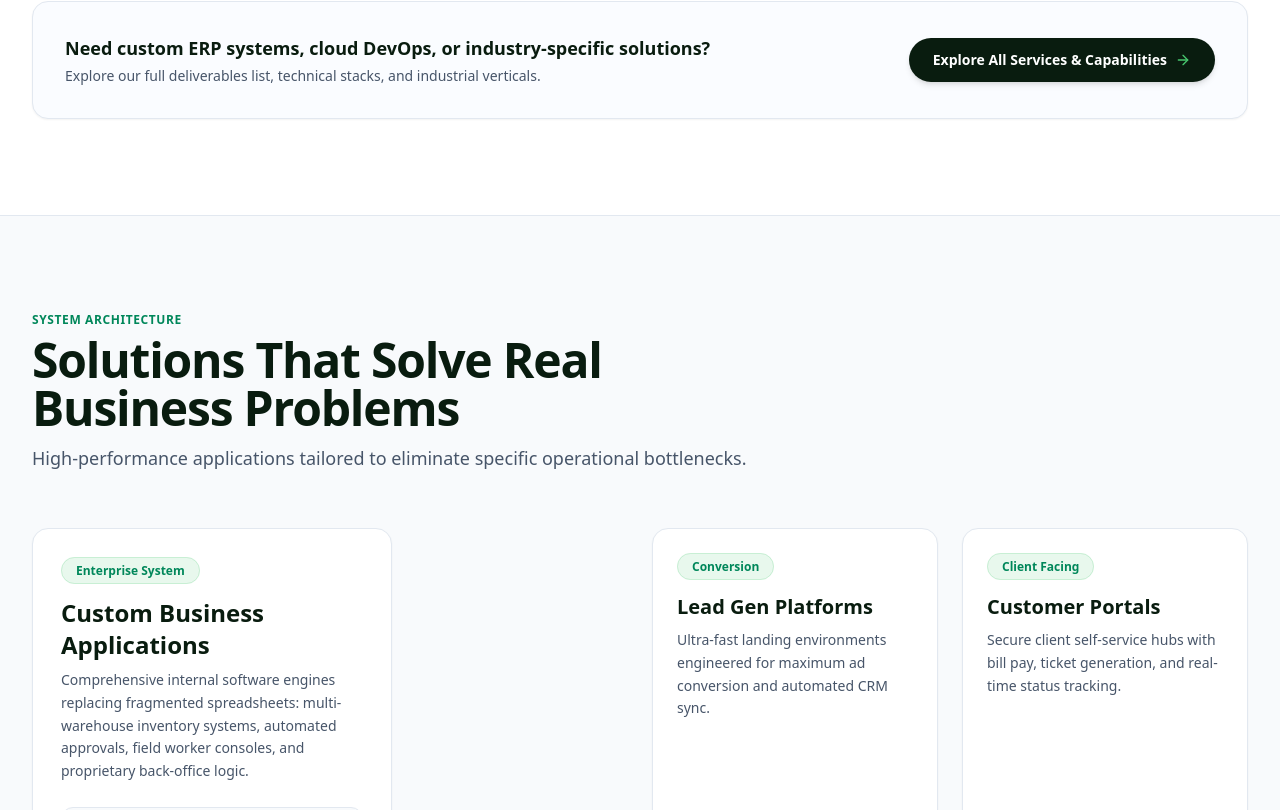
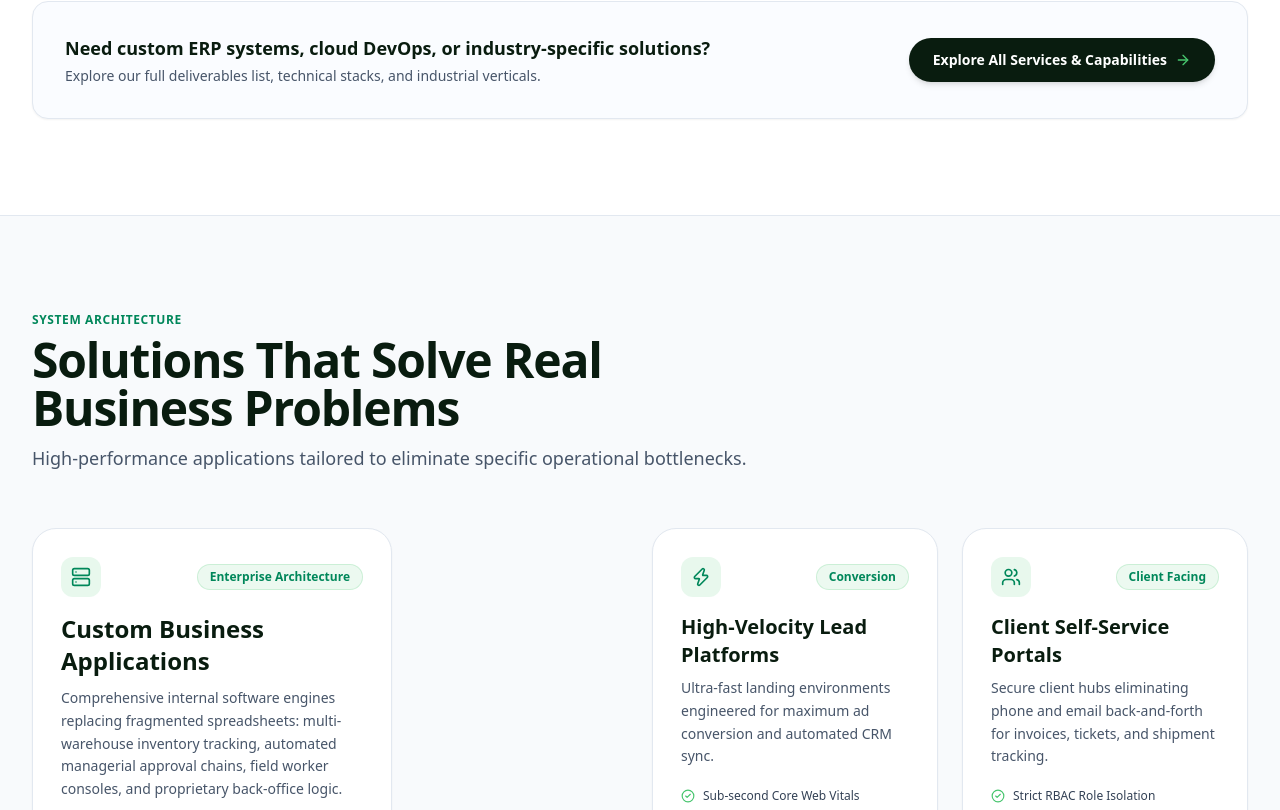
Before and after one commit to ParthRaval20/Gayatri_Technology, a Next.js app: page / in a window 1280 px wide. Shown: the part 1990-2800 px from the top of the page. Built offline with nearby package versions, Linux system fonts and the light colour scheme; no server answers.

Commit message:
feat(ui): redesign Solutions Bento with icons, feature checklists, and balanced card densities

```diff
--- a/src/components/SolutionsBento.tsx
+++ b/src/components/SolutionsBento.tsx
@@ -1,7 +1,19 @@
 "use client";
 
 import React from "react";
-import { Check } from "lucide-react";
+import {
+  Server,
+  Zap,
+  Users,
+  Gauge,
+  CalendarCheck,
+  ShoppingBag,
+  CheckCircle2,
+  Shield,
+  Clock,
+  Sparkles,
+  ArrowRight,
+} from "lucide-react";
 
 export default function SolutionsBento() {
   return (
@@ -21,128 +33,263 @@ export default function SolutionsBento() {
 
         {/* Mobile Swipe Hint */}
         <div className="flex md:hidden items-center justify-between text-xs text-[#00875A] font-semibold mb-3 px-1">
-          <span>← Swipe horizontally to browse systems →</span>
-          <span className="font-mono text-slate-400 text-[11px]">6 Modules</span>
+          <span>Swipe horizontally to browse systems</span>
+          <span>→</span>
         </div>
 
         <div className="flex md:grid overflow-x-auto md:overflow-visible snap-x snap-mandatory gap-4 sm:gap-6 md:grid-cols-2 lg:grid-cols-4 -mx-4 px-4 md:mx-0 md:px-0 no-scrollbar pb-3 md:pb-0 items-stretch">
-          {/* Bento Card A (Large Span 2 cols) */}
-          <div className="w-[88vw] max-w-[360px] sm:w-[360px] md:w-auto md:min-w-0 snap-center md:col-span-2 lg:col-span-2 bg-white p-5 sm:p-7 rounded-2xl border border-[#E2E8F0] shadow-xs hover:shadow-md hover:border-[#47C56E]/60 transition-all flex flex-col justify-between shrink-0 md:shrink h-auto">
+          {/* Bento Card A (Span 2 cols) */}
+          <div className="w-[88vw] max-w-[360px] sm:w-[360px] md:w-auto md:min-w-0 snap-center md:col-span-2 lg:col-span-2 bg-white p-6 sm:p-7 rounded-2xl sm:rounded-3xl border border-[#E2E8F0] shadow-xs hover:shadow-lg hover:border-[#47C56E]/60 transition-all duration-200 flex flex-col justify-between shrink-0 md:shrink h-auto group">
             <div>
-              <span className="px-3 sm:px-3.5 py-1 rounded-full bg-[#47C56E]/12 border border-[#47C56E]/20 text-[#00875A] text-[11px] sm:text-xs font-bold">
-                Enterprise System
+              <div className="flex items-center justify-between gap-3 mb-4">
+                <div className="w-10 h-10 rounded-xl bg-[#47C56E]/12 flex items-center justify-center text-[#00875A] group-hover:bg-[#47C56E] group-hover:text-[#091C0F] transition-colors shrink-0">
+                  <Server className="w-5 h-5" />
+                </div>
+                <span className="px-3 py-1 rounded-full bg-[#47C56E]/10 border border-[#47C56E]/20 text-[#00875A] text-xs font-bold">
+                  Enterprise Architecture
                 </span>
-              <h3 className="text-xl sm:text-2xl font-bold text-[#091C0F] mt-3 sm:mt-4 mb-2 font-display">
+              </div>
+
+              <h3 className="text-xl sm:text-2xl font-bold text-[#091C0F] mb-2.5 font-display">
                 Custom Business Applications
               </h3>
-              <p className="text-xs sm:text-sm text-[#475569] leading-relaxed mb-5 sm:mb-6">
+              <p className="text-xs sm:text-sm text-[#475569] leading-relaxed mb-5">
                 Comprehensive internal software engines replacing fragmented spreadsheets:
-                multi-warehouse inventory systems, automated approvals, field worker consoles, and
-                proprietary back-office logic.
+                multi-warehouse inventory tracking, automated managerial approval chains, field worker
+                consoles, and proprietary back-office logic.
               </p>
+
+              {/* Feature pills */}
+              <div className="grid grid-cols-1 sm:grid-cols-2 gap-2 mb-6">
+                {[
+                  "Multi-Warehouse Stock Sync",
+                  "Automated GST Challan Vault",
+                  "Role-Based Permission Matrix",
+                  "Field Staff Mobile Console",
+                ].map((item, idx) => (
+                  <div key={idx} className="flex items-center gap-2 text-xs text-[#334155] font-medium">
+                    <CheckCircle2 className="w-3.5 h-3.5 text-[#47C56E] shrink-0" />
+                    <span>{item}</span>
                   </div>
-            <div className="p-3 sm:p-4 rounded-xl bg-[#F8FAFC] border border-[#E2E8F0] flex flex-wrap items-center justify-between gap-2 text-xs">
-              <span className="font-semibold text-[#091C0F]">Integrated Data Pipelines</span>
-              <span className="text-[#00875A] font-bold">Custom API Connectors</span>
+                ))}
+              </div>
+            </div>
+
+            <div className="p-3.5 rounded-xl bg-[#F8FAFC] border border-[#E2E8F0] flex flex-wrap items-center justify-between gap-2 text-xs">
+              <span className="font-semibold text-[#091C0F] flex items-center gap-1.5">
+                <Sparkles className="w-3.5 h-3.5 text-[#00875A]" />
+                Integrated Data Pipelines
+              </span>
+              <span className="text-[#00875A] font-bold font-mono">Custom API Connectors</span>
             </div>
           </div>
 
           {/* Bento Card B */}
-          <div className="w-[85vw] max-w-[340px] sm:w-[320px] md:w-auto md:min-w-0 snap-center bg-white p-5 sm:p-6 rounded-2xl border border-[#E2E8F0] shadow-xs hover:shadow-md hover:border-[#47C56E]/60 transition-all flex flex-col justify-between shrink-0 md:shrink h-auto">
+          <div className="w-[85vw] max-w-[340px] sm:w-[320px] md:w-auto md:min-w-0 snap-center bg-white p-6 sm:p-7 rounded-2xl sm:rounded-3xl border border-[#E2E8F0] shadow-xs hover:shadow-lg hover:border-[#47C56E]/60 transition-all duration-200 flex flex-col justify-between shrink-0 md:shrink h-auto group">
             <div>
-              <span className="px-3 sm:px-3.5 py-1 rounded-full bg-[#47C56E]/12 border border-[#47C56E]/20 text-[#00875A] text-[11px] sm:text-xs font-bold">
+              <div className="flex items-center justify-between gap-3 mb-4">
+                <div className="w-10 h-10 rounded-xl bg-[#47C56E]/12 flex items-center justify-center text-[#00875A] group-hover:bg-[#47C56E] group-hover:text-[#091C0F] transition-colors shrink-0">
+                  <Zap className="w-5 h-5" />
+                </div>
+                <span className="px-3 py-1 rounded-full bg-[#47C56E]/10 border border-[#47C56E]/20 text-[#00875A] text-xs font-bold">
                   Conversion
                 </span>
-              <h3 className="text-lg sm:text-xl font-bold text-[#091C0F] mt-3 sm:mt-4 mb-2 font-display">
-                Lead Gen Platforms
+              </div>
+
+              <h3 className="text-lg sm:text-xl font-bold text-[#091C0F] mb-2 font-display">
+                High-Velocity Lead Platforms
               </h3>
-              <p className="text-xs sm:text-sm text-[#475569] leading-relaxed">
+              <p className="text-xs sm:text-sm text-[#475569] leading-relaxed mb-5">
                 Ultra-fast landing environments engineered for maximum ad conversion and automated CRM sync.
               </p>
+
+              {/* Feature pills */}
+              <div className="space-y-2 mb-6">
+                {[
+                  "Sub-second Core Web Vitals",
+                  "Automated CRM & Webhook Sync",
+                  "Instant WhatsApp Inbound Trigger",
+                ].map((item, idx) => (
+                  <div key={idx} className="flex items-center gap-2 text-xs text-[#334155] font-medium">
+                    <CheckCircle2 className="w-3.5 h-3.5 text-[#47C56E] shrink-0" />
+                    <span>{item}</span>
                   </div>
-            <div className="pt-4 border-t border-gray-100 mt-5 sm:mt-6 text-xs font-bold text-[#00875A]">
-              Sub-second Page Speeds
+                ))}
+              </div>
+            </div>
+
+            <div className="p-3 rounded-xl bg-[#F8FAFC] border border-[#E2E8F0] flex items-center justify-between text-xs font-semibold">
+              <span className="text-[#475569]">Performance</span>
+              <span className="text-[#00875A] font-bold font-mono">100/100 Lighthouse</span>
             </div>
           </div>
 
           {/* Bento Card C */}
-          <div className="w-[85vw] max-w-[340px] sm:w-[320px] md:w-auto md:min-w-0 snap-center bg-white p-5 sm:p-6 rounded-2xl border border-[#E2E8F0] shadow-xs hover:shadow-md hover:border-[#47C56E]/60 transition-all flex flex-col justify-between shrink-0 md:shrink h-auto">
+          <div className="w-[85vw] max-w-[340px] sm:w-[320px] md:w-auto md:min-w-0 snap-center bg-white p-6 sm:p-7 rounded-2xl sm:rounded-3xl border border-[#E2E8F0] shadow-xs hover:shadow-lg hover:border-[#47C56E]/60 transition-all duration-200 flex flex-col justify-between shrink-0 md:shrink h-auto group">
             <div>
-              <span className="px-3 sm:px-3.5 py-1 rounded-full bg-[#47C56E]/12 border border-[#47C56E]/20 text-[#00875A] text-[11px] sm:text-xs font-bold">
+              <div className="flex items-center justify-between gap-3 mb-4">
+                <div className="w-10 h-10 rounded-xl bg-[#47C56E]/12 flex items-center justify-center text-[#00875A] group-hover:bg-[#47C56E] group-hover:text-[#091C0F] transition-colors shrink-0">
+                  <Users className="w-5 h-5" />
+                </div>
+                <span className="px-3 py-1 rounded-full bg-[#47C56E]/10 border border-[#47C56E]/20 text-[#00875A] text-xs font-bold">
                   Client Facing
                 </span>
-              <h3 className="text-lg sm:text-xl font-bold text-[#091C0F] mt-3 sm:mt-4 mb-2 font-display">
-                Customer Portals
+              </div>
+
+              <h3 className="text-lg sm:text-xl font-bold text-[#091C0F] mb-2 font-display">
+                Client Self-Service Portals
               </h3>
-              <p className="text-xs sm:text-sm text-[#475569] leading-relaxed">
-                Secure client self-service hubs with bill pay, ticket generation, and real-time status tracking.
+              <p className="text-xs sm:text-sm text-[#475569] leading-relaxed mb-5">
+                Secure client hubs eliminating phone and email back-and-forth for invoices, tickets, and shipment tracking.
               </p>
+
+              {/* Feature pills */}
+              <div className="space-y-2 mb-6">
+                {[
+                  "Strict RBAC Role Isolation",
+                  "Document & Invoice Vault",
+                  "Real-Time Dispatch Telemetry",
+                ].map((item, idx) => (
+                  <div key={idx} className="flex items-center gap-2 text-xs text-[#334155] font-medium">
+                    <CheckCircle2 className="w-3.5 h-3.5 text-[#47C56E] shrink-0" />
+                    <span>{item}</span>
                   </div>
-            <div className="pt-4 border-t border-gray-100 mt-5 sm:mt-6 text-xs font-bold text-[#00875A]">
-              Role-Based Access Control
+                ))}
+              </div>
+            </div>
+
+            <div className="p-3 rounded-xl bg-[#F8FAFC] border border-[#E2E8F0] flex items-center justify-between text-xs font-semibold">
+              <span className="text-[#475569] flex items-center gap-1">
+                <Shield className="w-3.5 h-3.5 text-[#00875A]" /> Security
+              </span>
+              <span className="text-[#00875A] font-bold font-mono">OWASP AA Tested</span>
             </div>
           </div>
 
           {/* Bento Card D */}
-          <div className="w-[85vw] max-w-[340px] sm:w-[320px] md:w-auto md:min-w-0 snap-center bg-white p-5 sm:p-6 rounded-2xl border border-[#E2E8F0] shadow-xs hover:shadow-md hover:border-[#47C56E]/60 transition-all flex flex-col justify-between shrink-0 md:shrink h-auto">
+          <div className="w-[85vw] max-w-[340px] sm:w-[320px] md:w-auto md:min-w-0 snap-center bg-white p-6 sm:p-7 rounded-2xl sm:rounded-3xl border border-[#E2E8F0] shadow-xs hover:shadow-lg hover:border-[#47C56E]/60 transition-all duration-200 flex flex-col justify-between shrink-0 md:shrink h-auto group">
             <div>
-              <span className="px-3 sm:px-3.5 py-1 rounded-full bg-[#47C56E]/12 border border-[#47C56E]/20 text-[#00875A] text-[11px] sm:text-xs font-bold">
+              <div className="flex items-center justify-between gap-3 mb-4">
+                <div className="w-10 h-10 rounded-xl bg-[#47C56E]/12 flex items-center justify-center text-[#00875A] group-hover:bg-[#47C56E] group-hover:text-[#091C0F] transition-colors shrink-0">
+                  <Gauge className="w-5 h-5" />
+                </div>
+                <span className="px-3 py-1 rounded-full bg-[#47C56E]/10 border border-[#47C56E]/20 text-[#00875A] text-xs font-bold">
                   Intelligence
                 </span>
-              <h3 className="text-lg sm:text-xl font-bold text-[#091C0F] mt-3 sm:mt-4 mb-2 font-display">
-                Admin Dashboards
+              </div>
+
+              <h3 className="text-lg sm:text-xl font-bold text-[#091C0F] mb-2 font-display">
+                Executive Command Dashboards
               </h3>
-              <p className="text-xs sm:text-sm text-[#475569] leading-relaxed">
-                Telemetry command centers visualizing KPIs, revenue forecasting, and employee output.
+              <p className="text-xs sm:text-sm text-[#475569] leading-relaxed mb-5">
+                Telemetry command centers visualizing KPIs, revenue forecasting, inventory velocity, and employee output.
               </p>
+
+              {/* Feature pills */}
+              <div className="space-y-2 mb-6">
+                {[
+                  "Live Streaming Telemetry",
+                  "Automated PDF & CSV Exports",
+                  "Multi-Branch Consolidation",
+                ].map((item, idx) => (
+                  <div key={idx} className="flex items-center gap-2 text-xs text-[#334155] font-medium">
+                    <CheckCircle2 className="w-3.5 h-3.5 text-[#47C56E] shrink-0" />
+                    <span>{item}</span>
                   </div>
-            <div className="pt-4 border-t border-gray-100 mt-5 sm:mt-6 text-xs font-bold text-[#00875A]">
-              Live Stream Architecture
+                ))}
+              </div>
+            </div>
+
+            <div className="p-3 rounded-xl bg-[#F8FAFC] border border-[#E2E8F0] flex items-center justify-between text-xs font-semibold">
+              <span className="text-[#475569]">Sync Cycle</span>
+              <span className="text-[#00875A] font-bold font-mono">Sub-100ms Feeds</span>
             </div>
           </div>
 
           {/* Bento Card E */}
-          <div className="w-[85vw] max-w-[340px] sm:w-[320px] md:w-auto md:min-w-0 snap-center bg-white p-5 sm:p-6 rounded-2xl border border-[#E2E8F0] shadow-xs hover:shadow-md hover:border-[#47C56E]/60 transition-all flex flex-col justify-between shrink-0 md:shrink h-auto">
+          <div className="w-[85vw] max-w-[340px] sm:w-[320px] md:w-auto md:min-w-0 snap-center bg-white p-6 sm:p-7 rounded-2xl sm:rounded-3xl border border-[#E2E8F0] shadow-xs hover:shadow-lg hover:border-[#47C56E]/60 transition-all duration-200 flex flex-col justify-between shrink-0 md:shrink h-auto group">
             <div>
-              <span className="px-3 sm:px-3.5 py-1 rounded-full bg-[#47C56E]/12 border border-[#47C56E]/20 text-[#00875A] text-[11px] sm:text-xs font-bold">
+              <div className="flex items-center justify-between gap-3 mb-4">
+                <div className="w-10 h-10 rounded-xl bg-[#47C56E]/12 flex items-center justify-center text-[#00875A] group-hover:bg-[#47C56E] group-hover:text-[#091C0F] transition-colors shrink-0">
+                  <CalendarCheck className="w-5 h-5" />
+                </div>
+                <span className="px-3 py-1 rounded-full bg-[#47C56E]/10 border border-[#47C56E]/20 text-[#00875A] text-xs font-bold">
                   Operations
                 </span>
-              <h3 className="text-lg sm:text-xl font-bold text-[#091C0F] mt-3 sm:mt-4 mb-2 font-display">
-                Booking &amp; Reservation
+              </div>
+
+              <h3 className="text-lg sm:text-xl font-bold text-[#091C0F] mb-2 font-display">
+                Intelligent Scheduling Engines
               </h3>
-              <p className="text-xs sm:text-sm text-[#475569] leading-relaxed">
-                Real-time slot scheduling engines with SMS alerts, WhatsApp triggers, and payment gateway hold.
+              <p className="text-xs sm:text-sm text-[#475569] leading-relaxed mb-5">
+                Slot booking and appointment engines with automated SMS and WhatsApp confirmation triggers.
               </p>
+
+              {/* Feature pills */}
+              <div className="space-y-2 mb-6">
+                {[
+                  "Zero Double-Booking Locks",
+                  "Automated WhatsApp Reminders",
+                  "Integrated Payment Gateway Pre-Auth",
+                ].map((item, idx) => (
+                  <div key={idx} className="flex items-center gap-2 text-xs text-[#334155] font-medium">
+                    <CheckCircle2 className="w-3.5 h-3.5 text-[#47C56E] shrink-0" />
+                    <span>{item}</span>
                   </div>
-            <div className="pt-4 border-t border-gray-100 mt-5 sm:mt-6 text-xs font-bold text-[#00875A]">
-              Zero Double-Booking Guarantee
+                ))}
               </div>
             </div>
 
-          {/* Bento Card F (Large Span 2 cols) */}
-          <div className="w-[88vw] max-w-[360px] sm:w-[360px] md:w-auto md:min-w-0 snap-center md:col-span-2 lg:col-span-2 bg-white p-5 sm:p-7 rounded-2xl border border-[#E2E8F0] shadow-xs hover:shadow-md hover:border-[#47C56E]/60 transition-all flex flex-col justify-between shrink-0 md:shrink h-auto">
+            <div className="p-3 rounded-xl bg-[#F8FAFC] border border-[#E2E8F0] flex items-center justify-between text-xs font-semibold">
+              <span className="text-[#475569] flex items-center gap-1">
+                <Clock className="w-3.5 h-3.5 text-[#00875A]" /> Conflict Guard
+              </span>
+              <span className="text-[#00875A] font-bold font-mono">Atomic Locks</span>
+            </div>
+          </div>
+
+          {/* Bento Card F (Span 2 cols) */}
+          <div className="w-[88vw] max-w-[360px] sm:w-[360px] md:w-auto md:min-w-0 snap-center md:col-span-2 lg:col-span-2 bg-white p-6 sm:p-7 rounded-2xl sm:rounded-3xl border border-[#E2E8F0] shadow-xs hover:shadow-lg hover:border-[#47C56E]/60 transition-all duration-200 flex flex-col justify-between shrink-0 md:shrink h-auto group">
             <div>
-              <span className="px-3 sm:px-3.5 py-1 rounded-full bg-[#47C56E]/12 border border-[#47C56E]/20 text-[#00875A] text-[11px] sm:text-xs font-bold">
+              <div className="flex items-center justify-between gap-3 mb-4">
+                <div className="w-10 h-10 rounded-xl bg-[#47C56E]/12 flex items-center justify-center text-[#00875A] group-hover:bg-[#47C56E] group-hover:text-[#091C0F] transition-colors shrink-0">
+                  <ShoppingBag className="w-5 h-5" />
+                </div>
+                <span className="px-3 py-1 rounded-full bg-[#47C56E]/10 border border-[#47C56E]/20 text-[#00875A] text-xs font-bold">
                   Wholesale &amp; Retail
                 </span>
-              <h3 className="text-xl sm:text-2xl font-bold text-[#091C0F] mt-3 sm:mt-4 mb-2 font-display">
+              </div>
+
+              <h3 className="text-xl sm:text-2xl font-bold text-[#091C0F] mb-2.5 font-display">
                 Scalable E-Commerce &amp; B2B Portals
               </h3>
-              <p className="text-xs sm:text-sm text-[#475569] leading-relaxed mb-4">
-                Custom digital storefronts supporting dynamic wholesale tier pricing, bulk order matrix
-                uploads, invoice generating pipelines, and ERP inventory syncing.
+              <p className="text-xs sm:text-sm text-[#475569] leading-relaxed mb-5">
+                Custom digital storefronts supporting dynamic wholesale tier volume pricing, bulk order matrix
+                uploads, invoice generating pipelines, and real-time ERP inventory syncing.
               </p>
+
+              {/* Feature pills */}
+              <div className="grid grid-cols-1 sm:grid-cols-2 gap-2 mb-6">
+                {[
+                  "Client-Specific Credit Limits",
+                  "Automated Tax & GST Invoicing",
+                  "Multi-Currency Gateways (UPI/Stripe)",
+                  "Live Warehouse Inventory Reserve",
+                ].map((item, idx) => (
+                  <div key={idx} className="flex items-center gap-2 text-xs text-[#334155] font-medium">
+                    <CheckCircle2 className="w-3.5 h-3.5 text-[#47C56E] shrink-0" />
+                    <span>{item}</span>
                   </div>
-            <div className="flex flex-wrap items-center gap-4 text-xs font-bold text-[#00875A] pt-2">
-              <span className="flex items-center gap-1">
-                <Check className="w-3.5 h-3.5 text-[#47C56E]" /> Multi-currency
+                ))}
+              </div>
+            </div>
+
+            <div className="p-3.5 rounded-xl bg-[#F8FAFC] border border-[#E2E8F0] flex flex-wrap items-center justify-between gap-2 text-xs">
+              <span className="font-semibold text-[#091C0F] flex items-center gap-1.5">
+                <Sparkles className="w-3.5 h-3.5 text-[#00875A]" />
+                High-Concurrency Checkout
               </span>
-              <span className="flex items-center gap-1">
-                <Check className="w-3.5 h-3.5 text-[#47C56E]" /> ERP Sync
-              </span>
-              <span className="flex items-center gap-1">
-                <Check className="w-3.5 h-3.5 text-[#47C56E]" /> Automated Invoicing
-              </span>
+              <span className="text-[#00875A] font-bold font-mono">ERP Inventory Sync</span>
             </div>
           </div>
         </div>
```
Lines whose indentation alone changed are shown as unchanged.
